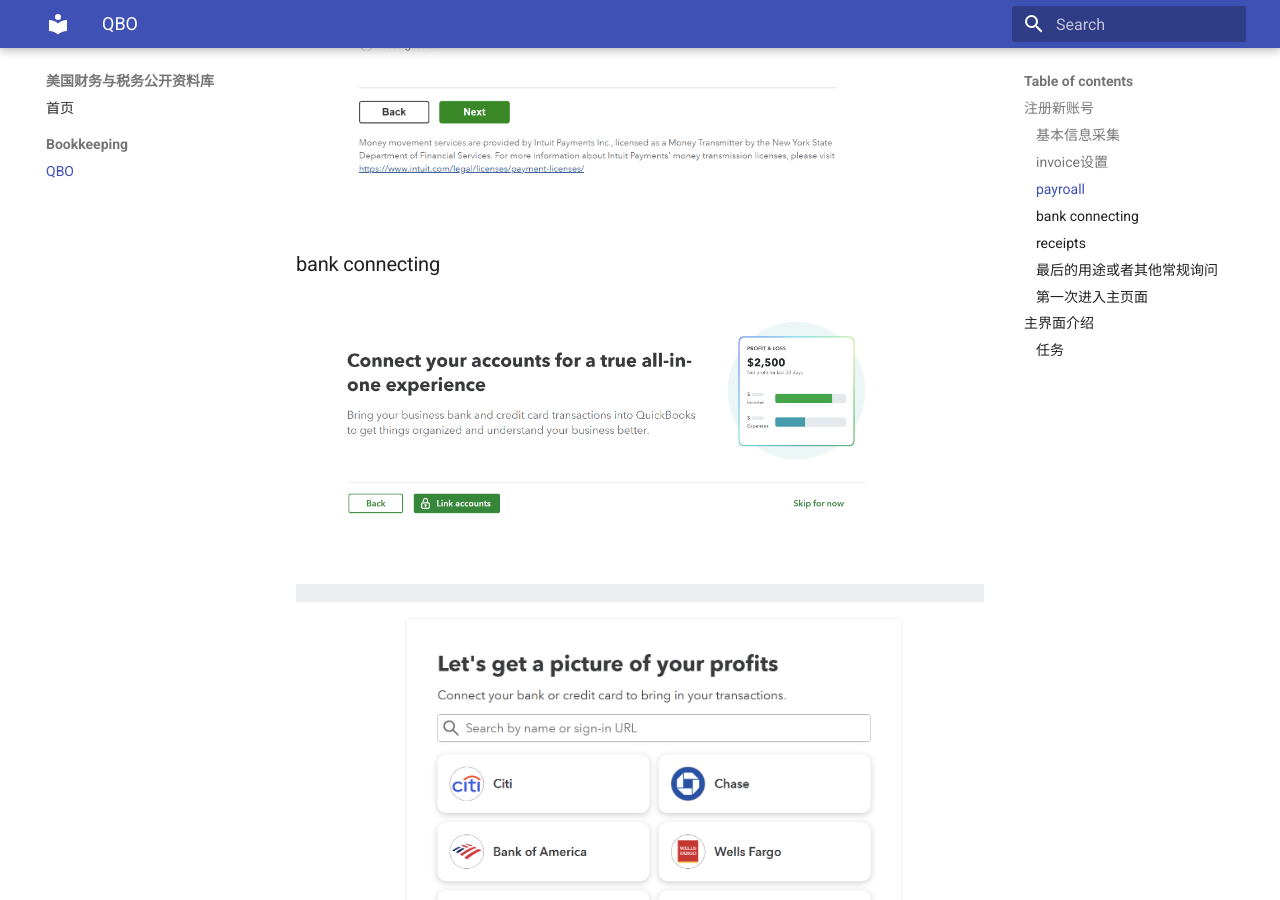
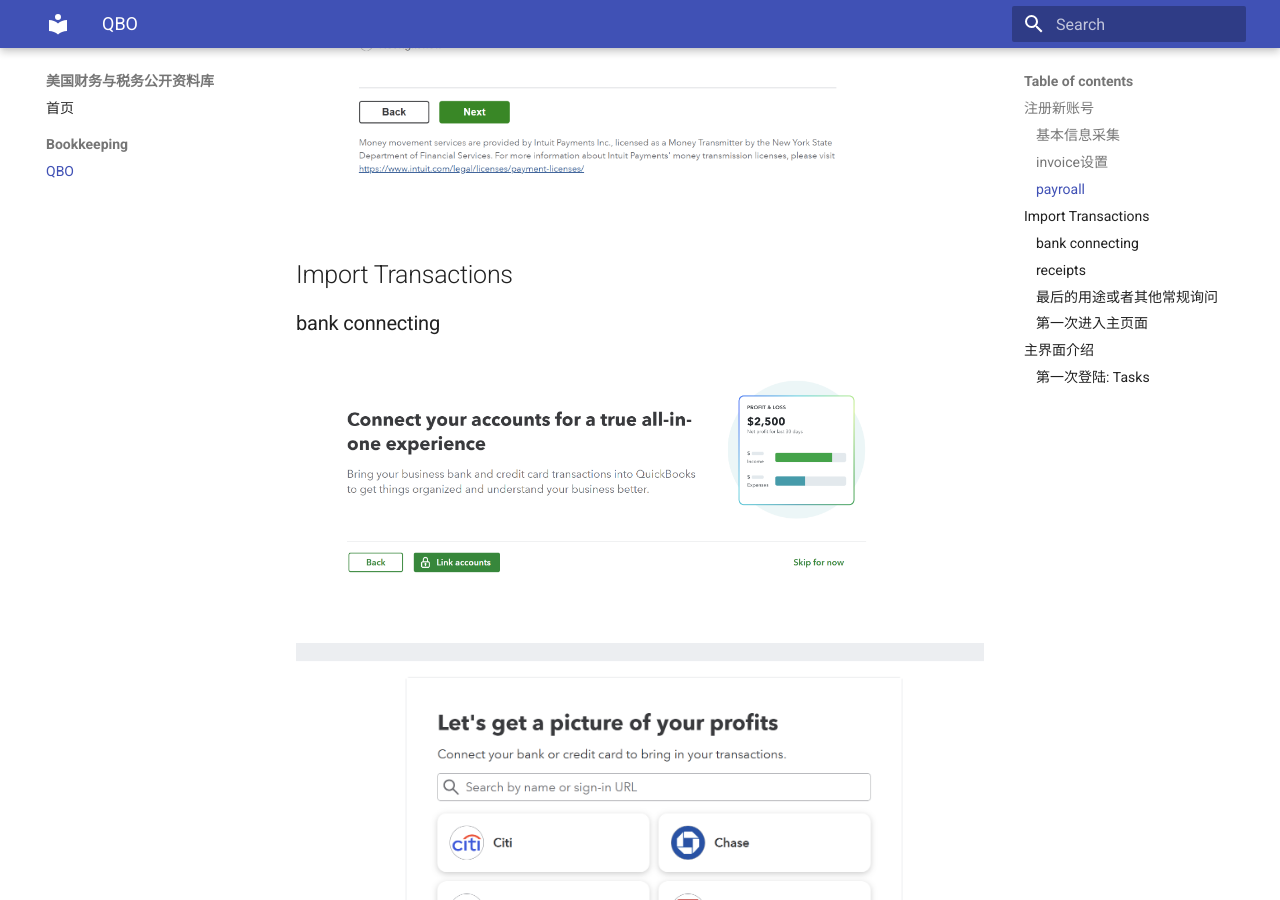
Before and after one commit to CFO-Knows/open_knowledge_CN, an MkDocs documentation site: the page built from docs/quickbooks/QBO.md, in a window 1280 px wide and 900 px high, scrolled down 6758 px. Built offline with MkDocs 1.6.1 and Material for MkDocs 9.7.7, drawn with Linux system fonts in a browser that asks for light colours; nearby versions of some CDN libraries; library files that are not in the unit come from our copies.

Commit message:
test actions

```diff
--- a/docs/quickbooks/QBO.md
+++ b/docs/quickbooks/QBO.md
@@ -50,6 +50,8 @@
 
 ![1762612556569](image/QBO注册引导/1762612556569.png)
 
+## Import Transactions
+
 ### bank connecting
 
 ![1762612590312](image/QBO注册引导/1762612590312.png)
@@ -99,7 +101,7 @@
 
 ## 主界面介绍
 
-#### 任务
+#### 第一次登陆: Tasks
 
 ![1762612953387](image/QBO注册引导/1762612953387.png)
 
```
